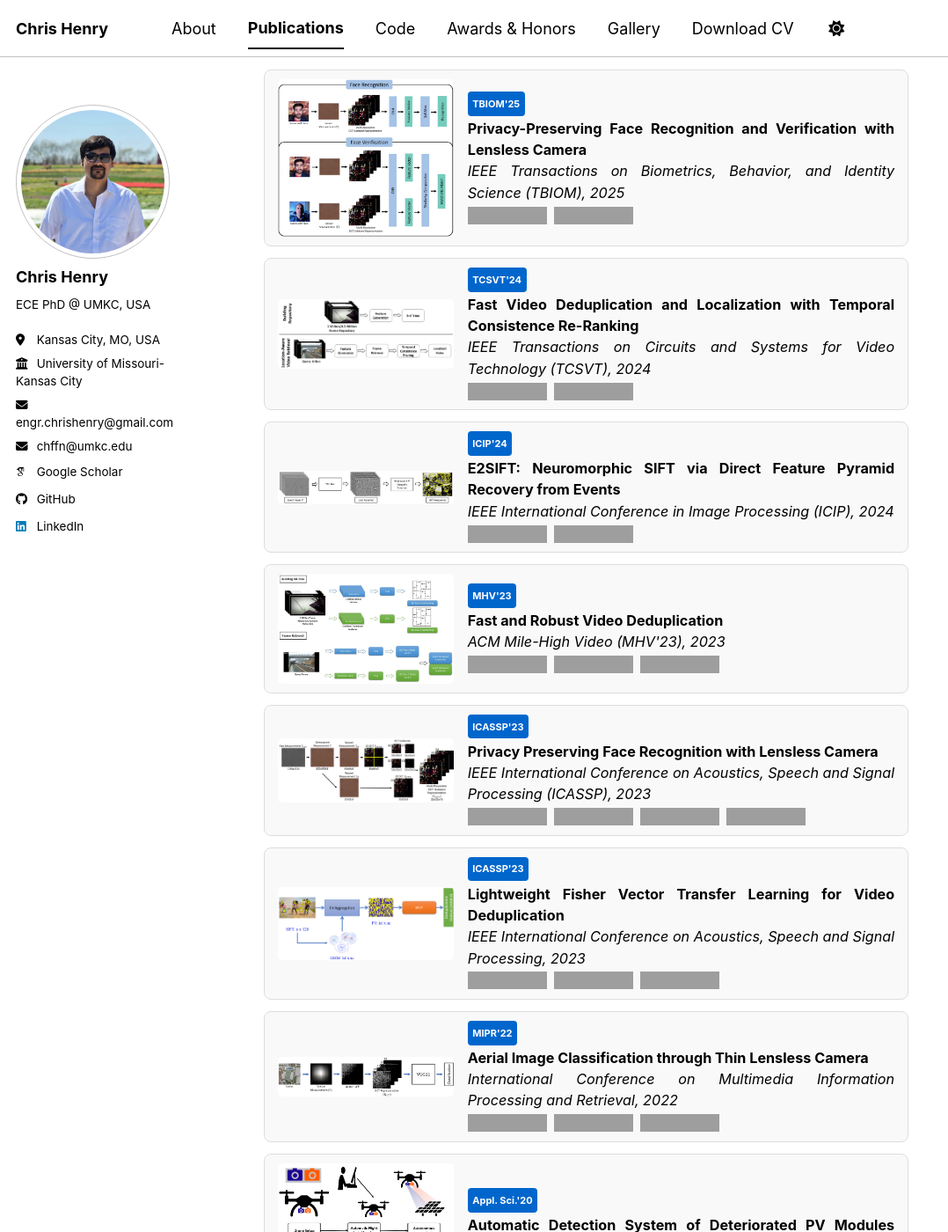
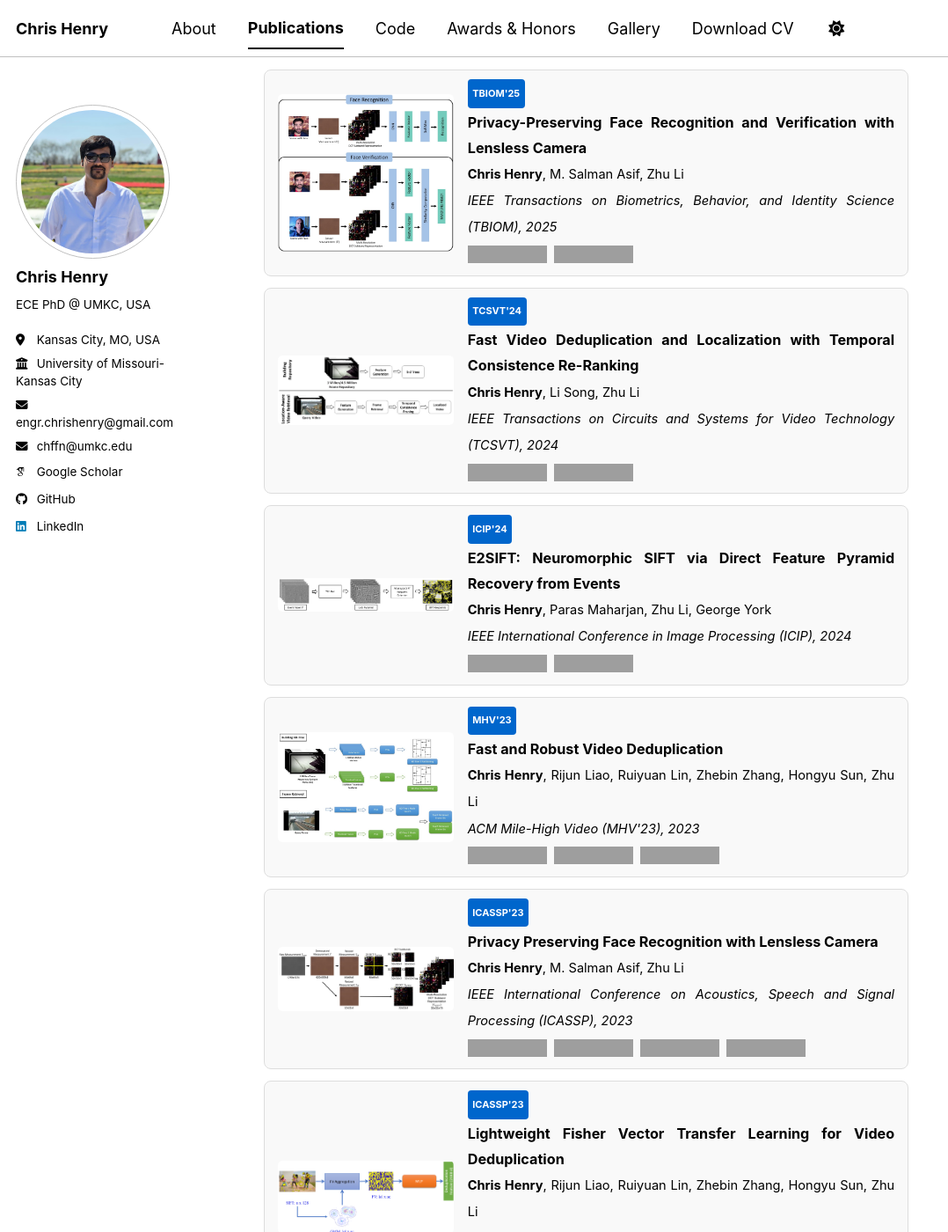
Before and after one commit to engrchrishenry/engrchrishenry.github.io, a Jekyll site: the page built from _pages/publications.html, in a window 1280 px wide and 1400 px high, cut to the strip 0-1400 px from the top of the window. Shown: the whole strip at 88% size, without its empty margins (0-1078 px from the left). Built offline with Jekyll 4.4.1, drawn with Linux system fonts in a browser that asks for light colours; some web fonts are replaced; a script bundle is joined from its source files by our own code; library files that are not in the unit come from our copies; some of the changed text lies outside the part shown; grey boxes are pictures that could not be loaded.

Commit message:
Minor updates and improvements

```diff
--- a/_pages/publications.html
+++ b/_pages/publications.html
@@ -14,7 +14,10 @@ author_profile: true
       TBIOM'25
     </div>
     <strong>Privacy-Preserving Face Recognition and Verification with Lensless Camera</strong><br>
-    <em>IEEE Transactions on Biometrics, Behavior, and Identity Science (TBIOM), 2025</em><br>
+    <span style="color:inherit; font-size:0.90em;">
+      <strong>Chris Henry</strong>, M. Salman Asif, Zhu Li
+    </span><br>
+    <em style="font-size:0.90em;">IEEE Transactions on Biometrics, Behavior, and Identity Science (TBIOM), 2025</em><br>
     <div style="display: flex; gap: 0.5em;">
       <a href="https://ieeexplore.ieee.org/document/10793399" target="_blank">
         <img src="https://img.shields.io/badge/Paper-%23006699?style=for-the-badge&logoColor=white" alt="Paper">
@@ -35,7 +38,10 @@ author_profile: true
       TCSVT'24
     </div>
     <strong>Fast Video Deduplication and Localization with Temporal Consistence Re-Ranking</strong><br>
-    <em>IEEE Transactions on Circuits and Systems for Video Technology (TCSVT), 2024</em><br>
+    <span style="color:inherit; font-size:0.90em;">
+      <strong>Chris Henry</strong>, Li Song, Zhu Li
+    </span><br>
+    <em style="font-size:0.90em;">IEEE Transactions on Circuits and Systems for Video Technology (TCSVT), 2024</em><br>
     <div style="display: flex; gap: 0.5em;">
       <a href="https://doi.org/10.1109/TCSVT.2024.3420422" target="_blank">
         <img src="https://img.shields.io/badge/Paper-%23006699?style=for-the-badge&logoColor=white" alt="Paper">
@@ -56,7 +62,10 @@ author_profile: true
       ICIP'24
     </div>
     <strong>E2SIFT: Neuromorphic SIFT via Direct Feature Pyramid Recovery from Events</strong><br>
-    <em>IEEE International Conference in Image Processing (ICIP), 2024</em><br>
+    <span style="color:inherit; font-size:0.90em;">
+      <strong>Chris Henry</strong>, Paras Maharjan, Zhu Li, George York
+    </span><br>
+    <em style="font-size:0.90em;">IEEE International Conference in Image Processing (ICIP), 2024</em><br>
     <div style="display: flex; gap: 0.5em;">
       <a href="https://doi.org/10.1109/ICIP51287.2024.10647465" target="_blank">
         <img src="https://img.shields.io/badge/Paper-%23006699?style=for-the-badge&logoColor=white" alt="Paper">
@@ -77,7 +86,10 @@ author_profile: true
       MHV'23
     </div>
     <strong>Fast and Robust Video Deduplication</strong><br>
-    <em>ACM Mile-High Video (MHV'23), 2023</em><br>
+    <span style="color:inherit; font-size:0.90em;">
+      <strong>Chris Henry</strong>, Rijun Liao, Ruiyuan Lin, Zhebin Zhang, Hongyu Sun, Zhu Li
+    </span><br>
+    <em style="font-size:0.90em;">ACM Mile-High Video (MHV'23), 2023</em><br>
     <div style="display: flex; gap: 0.5em;">
       <a href="https://doi.org/10.1145/3588444.3591050" target="_blank">
         <img src="https://img.shields.io/badge/Paper-%23006699?style=for-the-badge&logoColor=white" alt="Paper">
@@ -101,7 +113,10 @@ author_profile: true
       ICASSP'23
     </div>
     <strong>Privacy Preserving Face Recognition with Lensless Camera</strong><br>
-    <em>IEEE International Conference on Acoustics, Speech and Signal Processing (ICASSP), 2023</em><br>
+    <span style="color:inherit; font-size:0.90em;">
+      <strong>Chris Henry</strong>, M. Salman Asif, Zhu Li
+    </span><br>
+    <em style="font-size:0.90em;">IEEE International Conference on Acoustics, Speech and Signal Processing (ICASSP), 2023</em><br>
     <div style="display: flex; gap: 0.5em;">
       <a href="https://doi.org/10.1109/ICASSP49357.2023.10096627" target="_blank">
         <img src="https://img.shields.io/badge/Paper-%23006699?style=for-the-badge&logoColor=white" alt="Paper">
@@ -128,7 +143,10 @@ author_profile: true
       ICASSP'23
     </div>
     <strong>Lightweight Fisher Vector Transfer Learning for Video Deduplication</strong><br>
-    <em>IEEE International Conference on Acoustics, Speech and Signal Processing, 2023</em><br>
+    <span style="color:inherit; font-size:0.90em;">
+      <strong>Chris Henry</strong>, Rijun Liao, Ruiyuan Lin, Zhebin Zhang, Hongyu Sun, Zhu Li
+    </span><br>
+    <em style="font-size:0.90em;">IEEE International Conference on Acoustics, Speech and Signal Processing (ICASSP), 2023</em><br>
     <div style="display: flex; gap: 0.5em;">
       <a href="https://doi.org/10.1109/ICASSP49357.2023.10095417" target="_blank">
         <img src="https://img.shields.io/badge/Paper-%23006699?style=for-the-badge&logoColor=white" alt="Paper">
@@ -152,7 +170,10 @@ author_profile: true
       MIPR'22
     </div>
     <strong>Aerial Image Classification through Thin Lensless Camera</strong><br>
-    <em>International Conference on Multimedia Information Processing and Retrieval, 2022</em><br>
+    <span style="color:inherit; font-size:0.90em;">
+      <strong>Chris Henry</strong>, Birendra Kathariya, M. Salman Asif, Zhu Li, George York
+    </span><br>
+    <em style="font-size:0.90em;">International Conference on Multimedia Information Processing and Retrieval, 2022</em><br>
     <div style="display: flex; gap: 0.5em;">
       <a href="https://doi.org/10.1109/MIPR54900.2022.00012" target="_blank">
         <img src="https://img.shields.io/badge/Paper-%23006699?style=for-the-badge&logoColor=white" alt="Paper">
@@ -176,7 +197,10 @@ author_profile: true
       Appl. Sci.'20
     </div>
     <strong>Automatic Detection System of Deteriorated PV Modules Using Drone with Thermal Camera</strong><br>
-    <em>Applied Sciences, 2020</em><br>
+    <span style="color:inherit; font-size:0.90em;">
+      <strong>Chris Henry</strong>, Sahadev Poudel, Sang-Woong Lee, Heon Jeong
+    </span><br>
+    <em style="font-size:0.90em;">Applied Sciences, 2020</em><br>
     <div style="display: flex; gap: 0.5em;">
       <a href="https://www.mdpi.com/2076-3417/10/11/3802" target="_blank">
         <img src="https://img.shields.io/badge/Paper-%23006699?style=for-the-badge&logoColor=white" alt="Paper">
@@ -194,7 +218,10 @@ author_profile: true
       IEEE Access'20
     </div>
     <strong>Multinational License Plate Recognition Using Generalized Character Sequence Detection</strong><br>
-    <em>IEEE Access, 2020</em><br>
+    <span style="color:inherit; font-size:0.90em;">
+      <strong>Chris Henry</strong>, Sung Yoon Ahn, Sang-Woong Lee
+    </span><br>
+    <em style="font-size:0.90em;">IEEE Access, 2020</em><br>
     <div style="display: flex; gap: 0.5em;">
       <a href="https://ieeexplore.ieee.org/document/9003211" target="_blank">
         <img src="https://img.shields.io/badge/Paper-%23006699?style=for-the-badge&logoColor=white" alt="Paper">
@@ -212,7 +239,10 @@ author_profile: true
       Expert Syst Appl.'19
     </div>
     <strong>Automatic Trimap Generation and Artifact Reduction in Alpha Matte using Unknown Region Detection</strong><br>
-    <em>Expert Systems with Applications, 2019</em><br>
+    <span style="color:inherit; font-size:0.90em;">
+      <strong>Chris Henry</strong>, Sang-Woong Lee
+    </span><br>
+    <em style="font-size:0.90em;">Expert Systems with Applications, 2019</em><br>
     <div style="display: flex; gap: 0.5em;">
       <a href="https://www.sciencedirect.com/science/article/abs/pii/S095741741930346X" target="_blank">
         <img src="https://img.shields.io/badge/Paper-%23006699?style=for-the-badge&logoColor=white" alt="Paper">
@@ -232,7 +262,10 @@ author_profile: true
   </div>
   <div style="flex: 1;">
     <strong>Invariant Color Features Detector and Descriptor using Fast Explicit Diffusion in Nonlinear Scale Spaces</strong><br>
-    <em>Journal of the Korea Institute of Next Generation Computing, 2019</em><br>
+    <span style="color:inherit; font-size:0.90em;">
+      Adrianto Tedjokusumo, Park Hyun Cheol, <strong>Chris Henry</strong>, Sang-Woong Lee
+    </span><br>
+    <em style="font-size:0.90em;">Journal of the Korea Institute of Next Generation Computing, 2019</em><br>
     <div style="display: flex; gap: 0.5em;">
       <a href="https://www.kci.go.kr/kciportal/ci/sereArticleSearch/ciSereArtiView.kci?sereArticleSearchBean.artiId=ART002445759" target="_blank">
         <img src="https://img.shields.io/badge/Paper-%23006699?style=for-the-badge&logoColor=white" alt="Paper">
@@ -247,7 +280,10 @@ author_profile: true
   </div>
   <div style="flex: 1;">
     <strong>A Survey on Automatic Natural Image Matting algorithms</strong><br>
-    <em>Proceedings of Korea Computer Congress 2017</em><br>
+    <span style="color:inherit; font-size:0.90em;">
+      <strong>Chris Henry</strong>, Sang-Woong Lee
+    </span><br>
+    <em style="font-size:0.90em;">Proceedings of Korea Computer Congress 2017</em><br>
     <div style="display: flex; gap: 0.5em;">
       <a href="https://www.dbpia.co.kr/Journal/articleDetail?nodeId=NODE07207582" target="_blank">
         <img src="https://img.shields.io/badge/Paper-%23006699?style=for-the-badge&logoColor=white" alt="Paper">
@@ -290,7 +326,7 @@ author_profile: true
   transition: transform 0.2s, box-shadow 0.2s;
 
   font-size: 0.90em;            /* consistent with your previous font size */
-  line-height: 1.5em;           /* consistent with your previous line height */
+  line-height: 1.8em;           /* consistent with your previous line height */
 }
 
 .publication:hover {
```
Also changed, not shown: _pages/about.md (+21 -6 lines).
